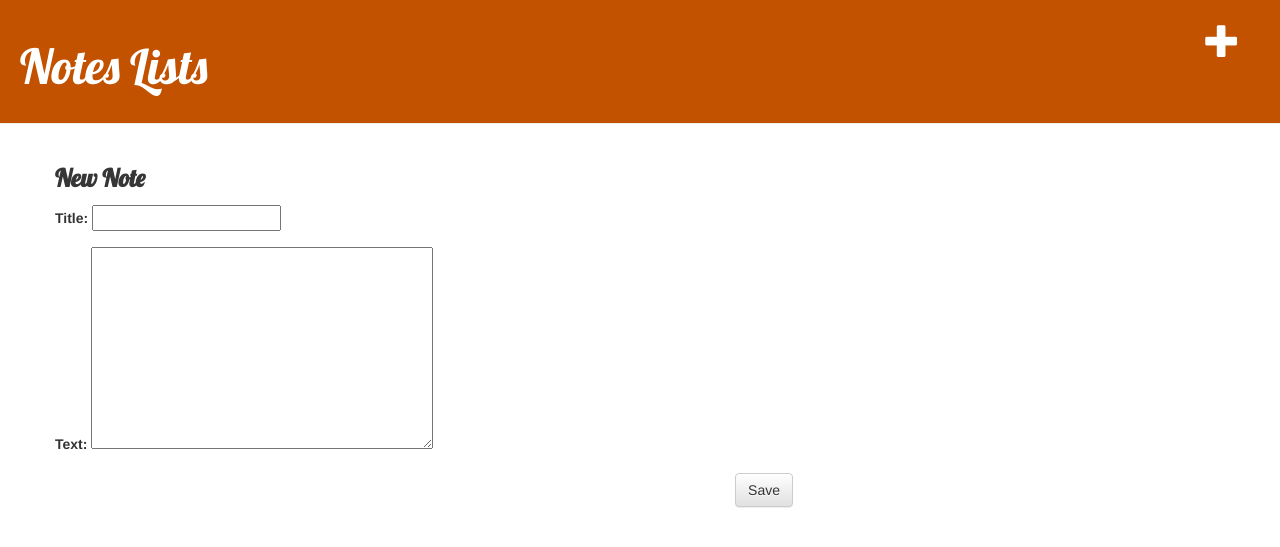
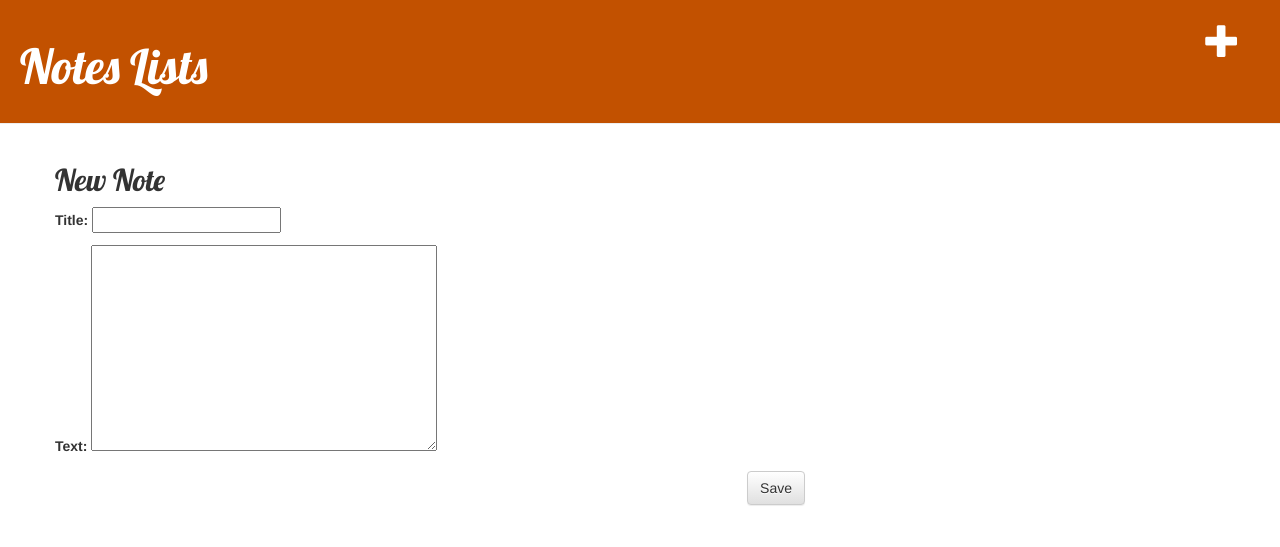
Before and after one commit to nandusri/NoteKeeper, a Django app: page /note/new/ in a window 1280 px wide. Shown: the top 547 px of the page. Run offline with Django 3.2, Linux system fonts and the light colour scheme; the visitor is signed in with stand-in values (Sample User, id 1); some libraries are stand-ins or nearby versions.

Commit message:
small change.

```diff
--- a/notetake/templates/notetake/base.html
+++ b/notetake/templates/notetake/base.html
@@ -4,9 +4,7 @@
 <html>
 <head>
 	<title>note taking app</title>
-    <link rel="stylesheet" href="https://maxcdn.bootstrapcdn.com/font-awesome/4.7.0/css/font-awesome.min.css">
-    <link rel="stylesheet" href="https://cdnjs.cloudflare.com/ajax/libs/bulma/0.6.0/css/bulma.min.css">
-	<link rel="stylesheet" href="//maxcdn.bootstrapcdn.com/bootstrap/3.2.0/css/bootstrap.min.css">
+    <link rel="stylesheet" href="//maxcdn.bootstrapcdn.com/bootstrap/3.2.0/css/bootstrap.min.css">
 	<link rel="stylesheet" href="//maxcdn.bootstrapcdn.com/bootstrap/3.2.0/css/bootstrap-theme.min.css">
 	<link rel="stylesheet" type="text/css" href="{% static 'css/notetake.css' %}">
 	<link href="//fonts.googleapis.com/css?family=Lobster&subset=latin,latin-ext" rel="stylesheet" type="text/css">
--- a/notetake/views.py
+++ b/notetake/views.py
@@ -7,7 +7,7 @@
 
 @login_required
 def note_list(request):
-	notes = Note.objects.all().order_by('-created_on')
+	notes = Note.objects.filter(user=request.user).order_by('-created_on')
 	return render(request, 'notetake/note_list.html',{'notes':notes})
 @login_required
 def note_detail(request,pk):
```
